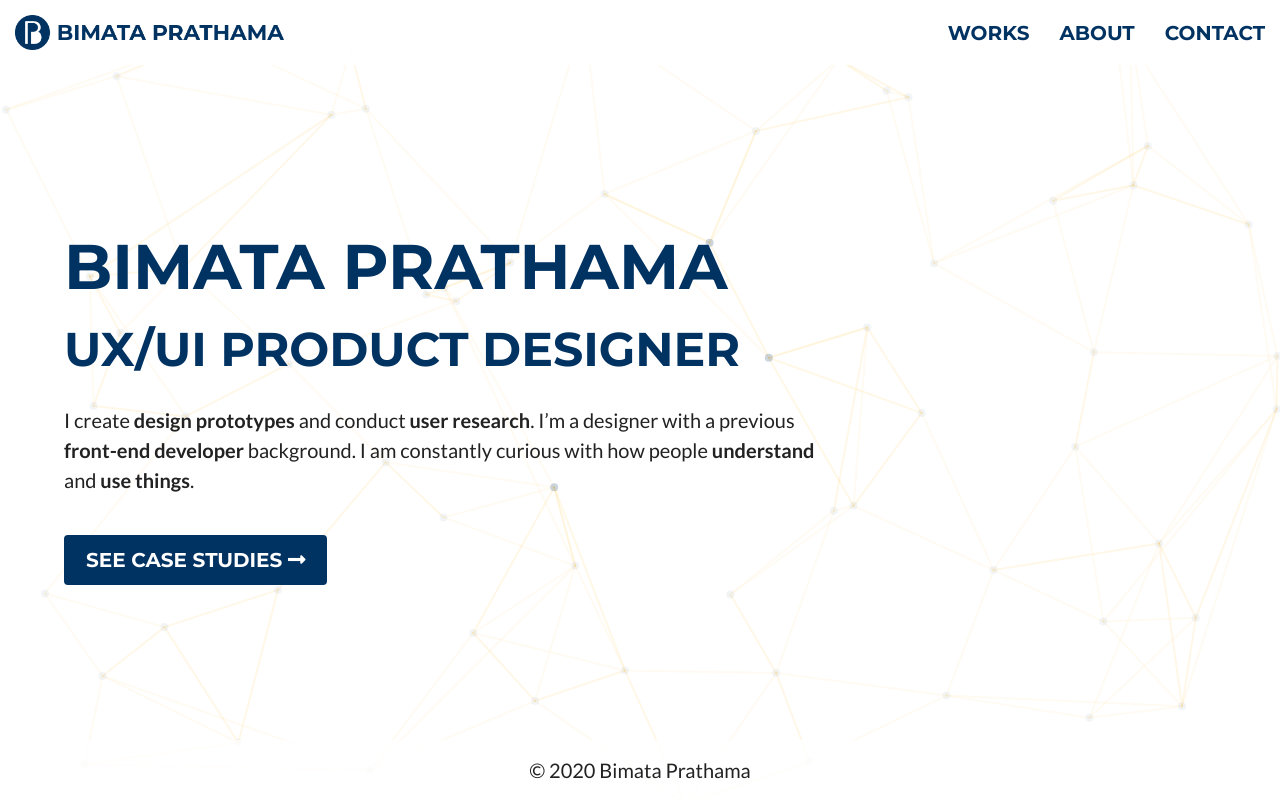
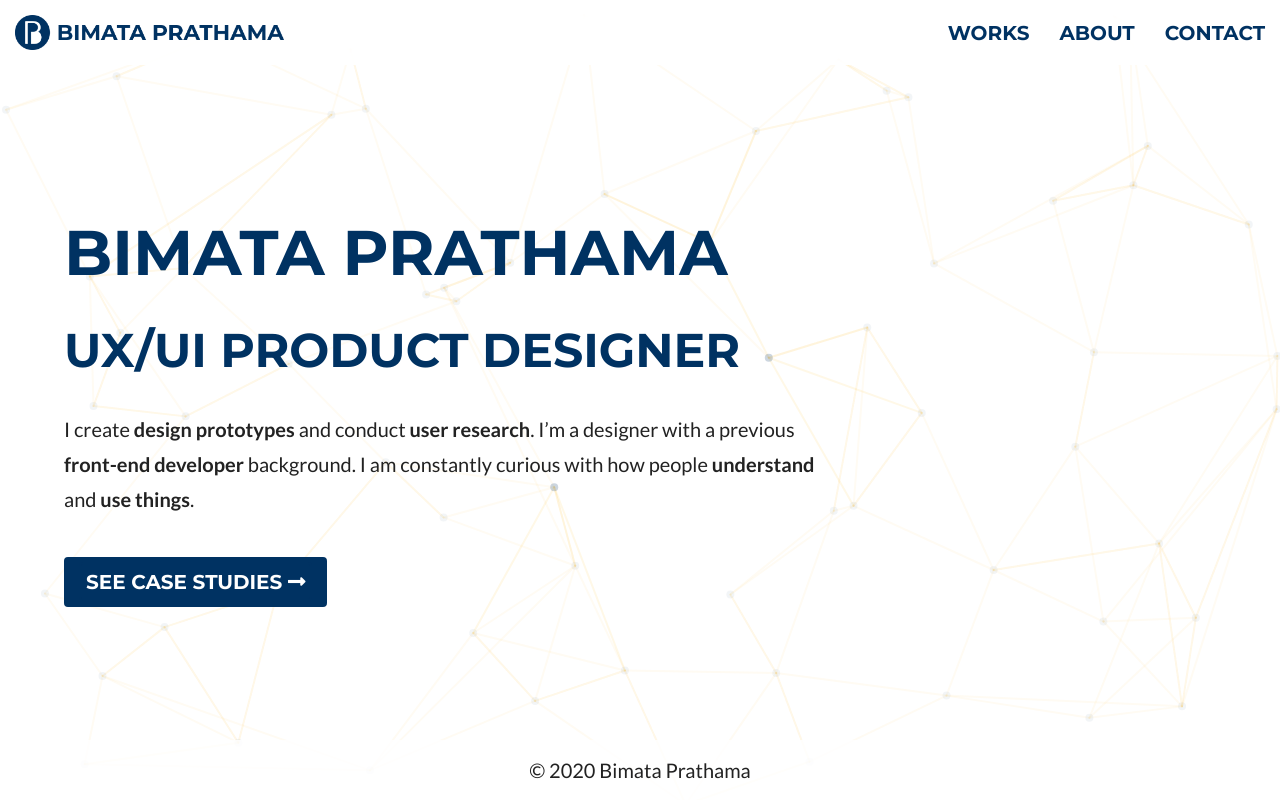
Before and after one commit to bedeviere/bimata3-vue, a Vue app: page / in a window 1280 px wide. Built offline with nearby package versions, Linux system fonts and the light colour scheme.

Commit message:
fix line height

```diff
--- a/src/App.vue
+++ b/src/App.vue
@@ -71,6 +71,7 @@ export default {
     -webkit-font-smoothing: antialiased;
     -moz-osx-font-smoothing: grayscale;
     color: $color-default;
+    line-height: 1.75;
   }
 
   ::selection {
```
